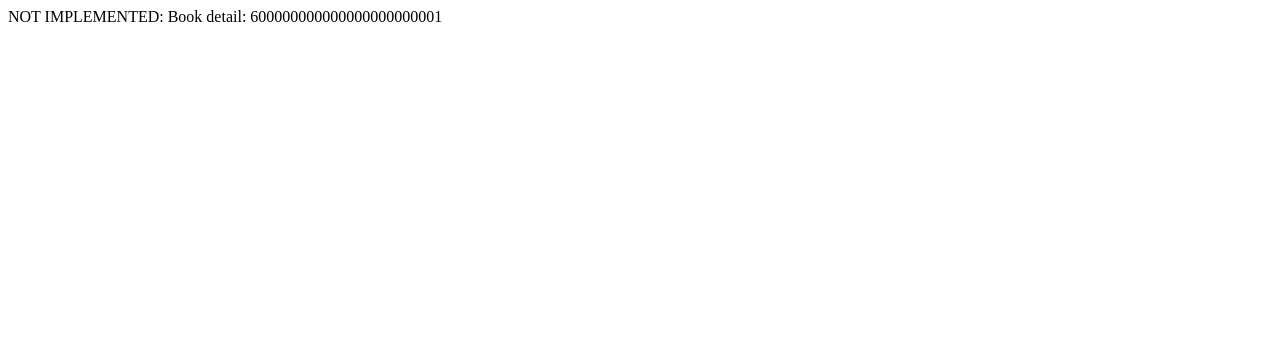
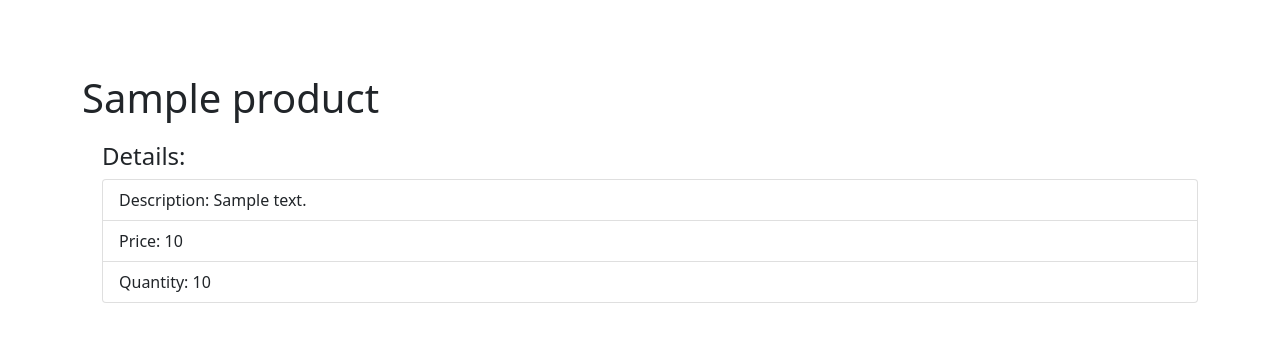
Before and after one commit to treymorris/express-storeinventoryapp, a Node server app: page /inventory/products/600000000000000000000001 in a window 1280 px wide. Shown: the top 342 px of the page. Run offline with Node 20, Linux system fonts and the light colour scheme; tables that the repository leaves empty hold one stand-in row (values such as "Sample post"); some libraries are stand-ins or nearby versions.

Commit message:
all links working and fields populating correctly

```diff
--- a/controllers/productController.js
+++ b/controllers/productController.js
@@ -34,8 +34,27 @@ exports.product_list = function(req, res, next) {
   };
 
 // Display detail page for a specific book.
-exports.product_detail = function(req, res) {
-    res.send('NOT IMPLEMENTED: Book detail: ' + req.params.id);
+exports.product_detail = function(req, res, next) {
+
+    async.parallel({
+        product: function(callback) {
+
+            Product.findById(req.params.id)
+              .populate('category')
+              .exec(callback);
+        },
+
+    }, function(err, results) {
+        if (err) { return next(err); }
+        if (results.product==null) { // No results.
+            var err = new Error('Book not found');
+            err.status = 404;
+            return next(err);
+        }
+        // Successful, so render.
+        res.render('product_detail', { title: results.product.name, product: results.product } );
+    });
+
 };
 
 // Display book create form on GET.
--- a/views/index.hbs
+++ b/views/index.hbs
@@ -1,5 +1,6 @@
 <h1 class="text-center mb-3">{{title}}</h1>
 <p class="text-center mb-3">Welcome to {{title}}</p>
+
 
 <div class="container-fluid">
     <div class="row">
--- a/views/product_detail.hbs
+++ b/views/product_detail.hbs
@@ -1,9 +1,9 @@
-<h1>Products: {{title}}</h1>
+<h1>{{title}}</h1>
 <div style="margin-left:20px; margin-top:20px">
-    <h4>Products</h4>
+    <h4>Details:</h4>
     <ul class="list-group">
-        {{#each product}}
-            <li class="list-group-item">{{this.name}}{{this.description}}</a></li>
-        {{/each}}
+        <li class="list-group-item">Description: {{this.product.description}}</li>
+        <li class="list-group-item">Price: {{this.product.price}}</li>
+        <li class="list-group-item">Quantity: {{this.product.quantityInStock}}</li>
     </ul>
 </div>
--- a/views/product_list.hbs
+++ b/views/product_list.hbs
@@ -2,7 +2,7 @@
 
 <ul>
     {{#each product_list}}
-        <li class="list-group-item">Name: {{this.name}}</li>
-        <li class="list-group-item">Category: {{this.category.name}}</li>
+        <li class="list-group-item">Name: <a href={{this.url}}>{{this.name}}</a></li>
+        <li class="list-group-item">Category: <a href={{this.category.url}}>{{this.category.name}}</a></li>
     {{/each}}
 </ul>
```
